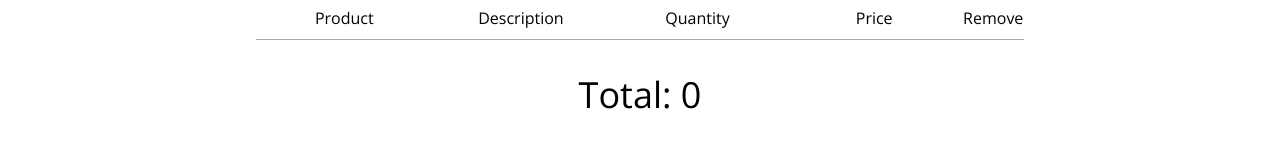
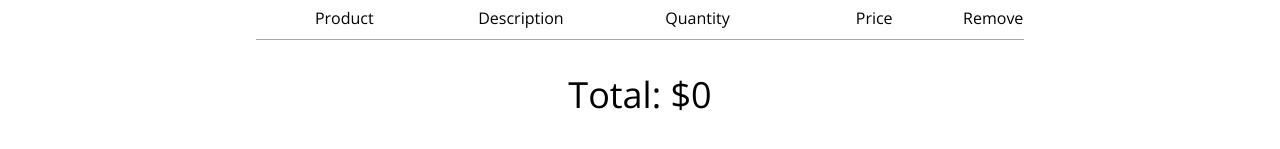
Before and after one commit to AvetBadalyan/Avet-Clothes-shop-with-Redux, a React (Create React App) app: page /checkout in a window 1280 px wide. Shown: the part 183-332 px from the top of the page. Built offline with nearby package versions, Linux system fonts and the light colour scheme.

Commit message:
feat: add dynamic total count and finalize cart items functions

```diff
--- a/src/Components/CategoryItem/CategoryItem.jsx
+++ b/src/Components/CategoryItem/CategoryItem.jsx
@@ -5,9 +5,8 @@ export default function CategoryItem({ title, imageUrl }) {
   return (
     <div
       className="category-container"
-      style={{ background: `url(${imageUrl})` }}
+      style={{ background: `url(${imageUrl})`}}
     >
-
       <div className="category-body-container">
         <h2>{title}</h2>
         <p>Shop Now</p>
--- a/src/Components/CategoryItem/CategoryItem.styles.scss
+++ b/src/Components/CategoryItem/CategoryItem.styles.scss
@@ -9,6 +9,9 @@
   margin: 1vh 1vw;
   cursor: pointer;
   transition: 0.33s;
+  background-repeat: no-repeat;
+  background-size: cover;
+  background-position: center;
 
   &:nth-child(1) {
     object-fit: scale-down;
@@ -22,14 +25,6 @@
     .category-body-container {
       transform: scale(1.15);
     }
-  }
-
-  .background-image {
-    width: 100%;
-    height: 100%;
-    background-repeat: no-repeat;
-    background-size: cover;
-    background-position: center;
   }
 
   .category-body-container {
--- a/src/Pages/Checkout/Checkout.jsx
+++ b/src/Pages/Checkout/Checkout.jsx
@@ -5,7 +5,7 @@ import { CartContext } from "./../../contexts/CartContext";
 import CheckoutItem from "../../Components/Checkout-item/CheckoutItem";
 
 export default function Checkout() {
-  const { cartItems } = useContext(CartContext);
+  const { cartItems, cartTotal } = useContext(CartContext);
   return (
     <div className="checkout-container">
       <h1>Checkout Page</h1>
@@ -31,7 +31,7 @@ export default function Checkout() {
           return <CheckoutItem key={cartItem.id} cartItem={cartItem} />;
         })}
       </div>
-      <span className="total">Total: 0</span>
+      <span className="total">Total: ${cartTotal}</span>
     </div>
   );
 }
--- a/src/categories.js
+++ b/src/categories.js
@@ -1,10 +1,9 @@
-import React from "react";
-
 export const categories = [
   {
     id: 1,
     title: "hats",
-    imageUrl: "https://i.ibb.co/cvpntL1/hats.png",
+    imageUrl:
+      "https://cdn.shoplightspeed.com/shops/636822/themes/17027/v/61477/assets/primary-hero.jpg?20220711195512",
   },
   {
     id: 2,
--- a/src/contexts/CartContext.jsx
+++ b/src/contexts/CartContext.jsx
@@ -37,7 +37,7 @@ const removeCartItem = (cartItems, cartItemToRemove) => {
 
 const clearCartItem = (cartItems, cartItemToClear) => {
   return cartItems.filter((cartItem) => cartItem.id !== cartItemToClear.id);
-}
+};
 
 export const CartContext = createContext({
   isCartOpen: false,
@@ -47,12 +47,14 @@ export const CartContext = createContext({
   cartCount: 0,
   removeItemFromCart: () => {},
   clearItemFromCart: () => {},
+  cartTotal: 0,
 });
 
 export const CartProvider = ({ children }) => {
   const [isCarOpen, setIsCartOpen] = useState(false);
   const [cartItems, setCartItems] = useState([]);
   const [cartCount, setCartCount] = useState(0);
+  const [cartTotal, setCartTotal] = useState(0);
 
   useEffect(() => {
     const newCartCount = cartItems.reduce(
@@ -60,6 +62,14 @@ export const CartProvider = ({ children }) => {
       0
     );
     setCartCount(newCartCount);
+  }, [cartItems]);
+
+  useEffect(() => {
+    const newCartTotal = cartItems.reduce(
+      (total, cartItem) => total + cartItem.quantity * cartItem.price,
+      0
+    );
+    setCartTotal(newCartTotal);
   }, [cartItems]);
 
   const addItemToCart = (productToAdd) => {
@@ -70,9 +80,9 @@ export const CartProvider = ({ children }) => {
     setCartItems(removeCartItem(cartItems, cartItemToRemove));
   };
 
-    const clearItemFromCart = (cartItemToClear) => {
-      setCartItems(clearCartItem(cartItems, cartItemToClear));
-    };
+  const clearItemFromCart = (cartItemToClear) => {
+    setCartItems(clearCartItem(cartItems, cartItemToClear));
+  };
 
   return (
     <CartContext.Provider
@@ -84,6 +94,7 @@ export const CartProvider = ({ children }) => {
         cartCount,
         removeItemFromCart,
         clearItemFromCart,
+        cartTotal,
       }}
     >
       {children}
```
